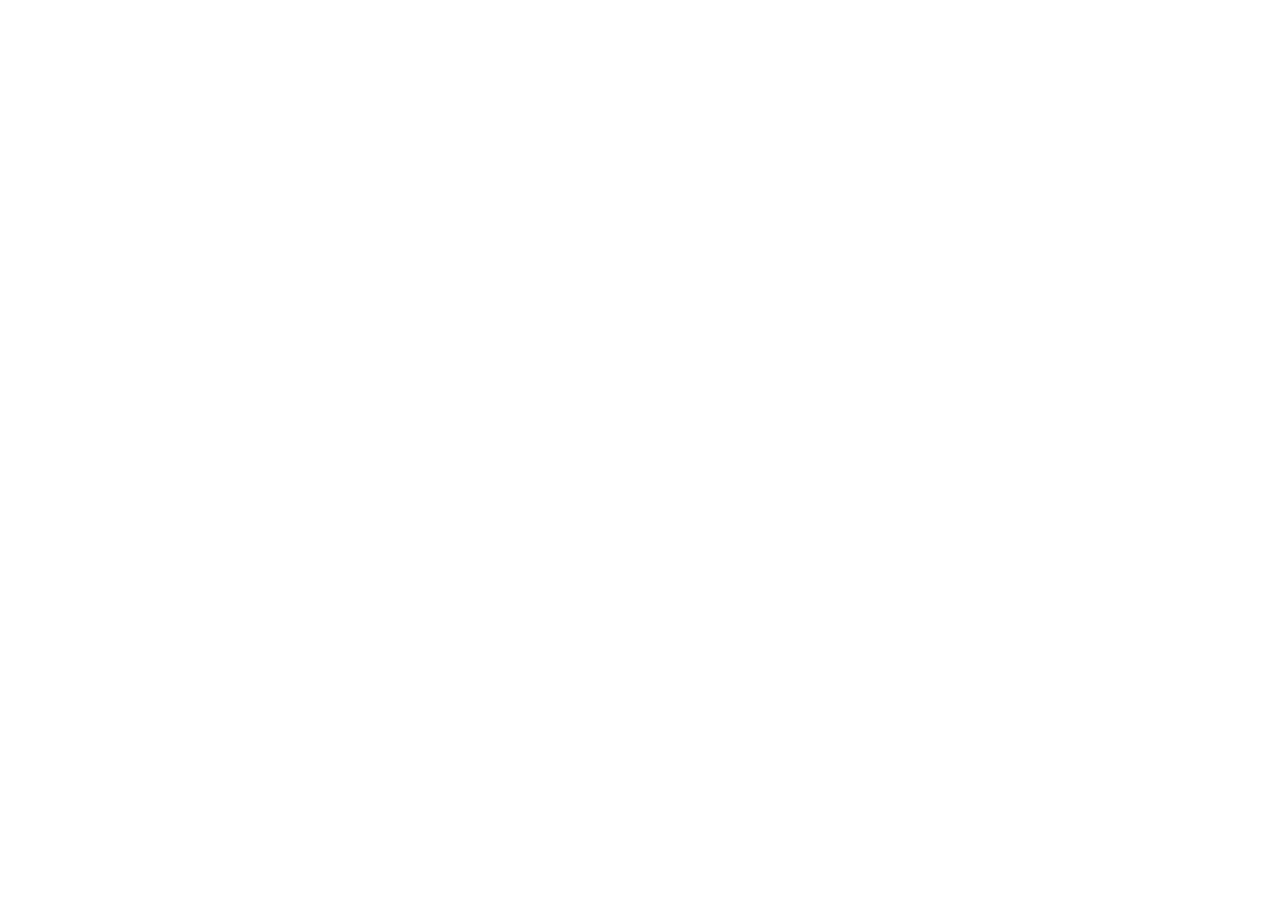
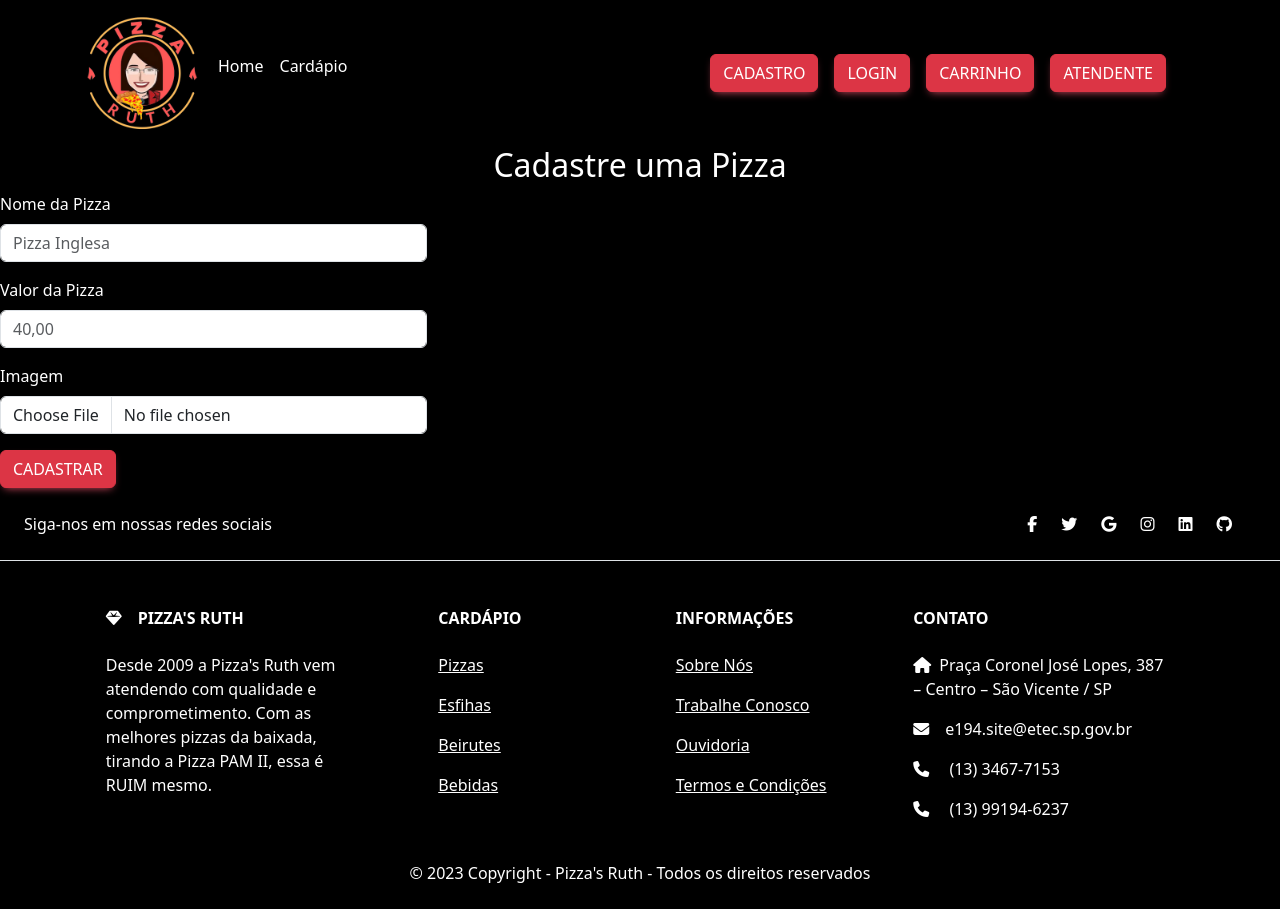
Before and after one commit to TakashiDK/pizzaRuth, a React (Vite) app: page /atendpizza in a window 1280 px wide. Before the commit this address had no page. Before the commit the page ends 800 px from the top, so only its background shows below. Built offline with nearby package versions, Linux system fonts and the light colour scheme.

Commit message:
mudancas tela
tela 100% black

```diff
--- a/src/App.css
+++ b/src/App.css
@@ -5,6 +5,10 @@
 }
 
 .text-color {
+  color: white;
+}
+
+.text-colorw {
   color: white;
 }
 
@@ -36,3 +40,8 @@
 .btn-config{
   width:100%;
 }
+
+.tela100 {
+  height: 100vh;
+  width: 100vw;
+}
--- a/src/App.jsx
+++ b/src/App.jsx
@@ -7,19 +7,24 @@
 import Posts from "./pages/Posts";
 import NovoPost from "./pages/NovoPost";
 import Atendente from "./pages/Atendente";
+import AtendPizza from "./pages/AtendPizza";
+import AtendDrink from "./pages/AtendDrink";
 
 function App(){
   return(
     <BrowserRouter>
       <Routes>
-        <Route path="/" element={ <Home/> }/>
+        <Route path="/" element={ <Login/> }/>
         <Route path="/cadastro" element={ <Cadastro/> }/>
-        <Route path="/login" element={ <Login/> }/>
+        <Route path="/home" element={ <Home/> }/>
         <Route path="/pizzas" element={ <Pizzas/> }/>
         <Route path="/atendente" element={ <Atendente/> }/>
         <Route path="/Teste" element={ <Teste/> }/>
         <Route path="/Posts" element={ <Posts/> }/>
         <Route path="/NovoPost" element={ <NovoPost/> }/>
+        <Route path="/atendpizza" element={ <AtendPizza/> }/>
+        <Route path="/atenddrink" element={ <AtendDrink/> }/>
+
 
       </Routes>
     </BrowserRouter>
--- /dev/null
+++ b/src/pages/AtendDrink.jsx
@@ -0,0 +1,29 @@
+import { useState, React } from 'react';
+import Container from 'react-bootstrap/Container';
+import Nav from 'react-bootstrap/Nav';
+import Navbar from 'react-bootstrap/Navbar';
+import 'bootstrap/dist/css/bootstrap.min.css';
+import Menu from './Menu';
+import Form from 'react-bootstrap/Form';
+import Button from 'react-bootstrap/Button';
+import 'mdb-react-ui-kit/dist/css/mdb.min.css';
+import "@fortawesome/fontawesome-free/css/all.min.css";
+import Footer from './Footer';
+import { Card } from 'react-bootstrap'
+import Row from 'react-bootstrap/Row';
+import Col from 'react-bootstrap/Col';
+import axios from "axios";
+
+function AtendPizza() {
+return (
+    <>
+        <div className='bg-black tela100'>
+            <Menu/>
+
+            <Footer/>
+        </div>
+    </>
+)
+}
+
+export default AtendPizza;
--- /dev/null
+++ b/src/pages/AtendPizza.jsx
@@ -0,0 +1,68 @@
+import { useState, React } from 'react';
+import Container from 'react-bootstrap/Container';
+import Nav from 'react-bootstrap/Nav';
+import Navbar from 'react-bootstrap/Navbar';
+import 'bootstrap/dist/css/bootstrap.min.css';
+import Menu from './Menu';
+import Form from 'react-bootstrap/Form';
+import Button from 'react-bootstrap/Button';
+import 'mdb-react-ui-kit/dist/css/mdb.min.css';
+import "@fortawesome/fontawesome-free/css/all.min.css";
+import Footer from './Footer';
+import { Card } from 'react-bootstrap'
+import Row from 'react-bootstrap/Row';
+import Col from 'react-bootstrap/Col';
+import axios from "axios";
+
+function AtendPizza() {
+    const [image, setImage] = useState('');
+
+    const uploadImage = async e => {
+        e.preventDefault();
+        console.log("Upload Imagem");
+        console.log(image);
+    }
+
+return (
+    <>
+        <div className='bg-black tela100'>
+            <Menu/>
+            <div className="">
+            <h2 className='text-colorw text-center'>Cadastre uma Pizza</h2>
+            <Form onSubmit={uploadImage}>
+                <Row>
+                    <Col>
+                    <Form.Group className="mb-3 col-4">
+                        <Form.Label className='text-colorw'>Nome da Pizza</Form.Label>
+                        <Form.Control type="text" name="nmpizza" id="nmpizza" placeholder="Pizza Inglesa" />
+                    </Form.Group>
+                    </Col>
+                </Row>
+                <Row>
+                    <Col>
+                    <Form.Group className="mb-3 col-4">
+                        <Form.Label className='text-colorw'>Valor da Pizza</Form.Label>
+                        <Form.Control type="number" name="vlpizza" id="vlpizza" placeholder="40,00" />
+                    </Form.Group>
+                    </Col>
+                </Row>
+                <Row>
+                    <Col>
+                    <Form.Group className="mb-3 col-4">
+                        <Form.Label className='text-colorw'>Imagem</Form.Label>
+                        <Form.Control type="file" onChange={e => setImage(e.target.files[0])} name="imagepizza" id="imagepizza"/>
+                    </Form.Group>
+                    </Col>
+                </Row>
+                <Button variant="danger" type="submit" value="Cadastrar">
+                    Cadastrar
+                </Button>
+            </Form>
+            </div>
+            <Footer/>
+        </div>
+    </>
+)
+}
+
+export default AtendPizza;
--- a/src/pages/Atendente.jsx
+++ b/src/pages/Atendente.jsx
@@ -17,15 +17,15 @@
 function Atendente() {
 return (
     <>
-        <div className='bg-black'>
+        <div className='bg-black tela100'>
             <Menu/>
             <div className="container mt-3 mb-3">
                 <h2 className='text-color'>O que deseja fazer?</h2>
                 <Col className='row flex justify-content-between larg col-12'>
-                <Nav.Link href="/cadastro" className="text-color mt-4 mb-4"><Button variant="danger">Cadastrar Pizza</Button>{' '}</Nav.Link>
-                <Nav.Link href="/cadastro" className="text-color mb-4"><Button variant="danger">Cadastrar Bebida</Button>{' '}</Nav.Link>
+                <Nav.Link href="/atendpizza" className="text-color mt-4 mb-4"><Button variant="danger">Cadastrar Pizza</Button>{' '}</Nav.Link>
+                <Nav.Link href="/atenddrink" className="text-color mb-4"><Button variant="danger">Cadastrar Bebida</Button>{' '}</Nav.Link>
                 <Nav.Link href="/cadastro" className="text-color mb-4"><Button variant="danger">Cadastrar Usuário</Button>{' '}</Nav.Link>
-                <Nav.Link href="/cadastro" className="text-color mb-4"><Button variant="danger">Efetuar Pedido</Button>{' '}</Nav.Link>
+                <Nav.Link href="/" className="text-color mb-4"><Button variant="danger">Efetuar Pedido</Button>{' '}</Nav.Link>
                 </Col>
             </div>
             <Footer/>
--- a/src/pages/Cadastro.jsx
+++ b/src/pages/Cadastro.jsx
@@ -36,7 +36,7 @@
     try {
       const response = await axios.post('http://localhost/pizzaruth/slim/cadastrarUsuario', { body: body, }, { headers: { 'Content-Type': 'application/x-www-form-urlencoded; charset=UTF-8' } });
       alert("Cadastro efetuado com sucesso!");
-      location.href = 'http://localhost:5173/';
+      location.href = 'http://localhost:5173/home';
     }
     catch (error) {
       console.log(error);
--- a/src/pages/Login.jsx
+++ b/src/pages/Login.jsx
@@ -26,15 +26,20 @@
       try
       {
         const resposta = await axios.post('http://localhost/pizzaRuth/slim/logarUsuario', {body: body}, {headers: {'Content-Type' : 'application/x-www-form-urlencoded; charset=UTF-8'}});
-        console.log(resposta.data);
+          console.log(resposta.data);
 
           if (resposta.data)
           {
-            location.href = 'http://localhost:5173/';
+            alert('Logado com sucesso');
+            location.href = 'http://localhost:5173/home';
+          }
+          else{
+            alert('Login falhou com sucesso!');
           }
       }
       catch (error)
       {
+
         console.log(error);
       }
     }
@@ -52,7 +57,7 @@
           <Col className="col-12 mx-5 size">
             <Form onSubmit={(e) => logarUsuario(e)}>
               <Form.Group className="mb-3">
-                <Form.Label className='text-color'>Email</Form.Label>
+                <Form.Label className='text-colorw'>Email</Form.Label>
                 <Form.Control value={email} onChange={(e) => setEmail(e.target.value)} name="email" id="email" type="email" placeholder="Exemplo@mail.com.br" />
               </Form.Group>
               <Form.Group className="mb-3">
@@ -62,6 +67,7 @@
               <Button variant="danger btn-config" type="submit" value="Entrar">
                 Entrar
               </Button>
+              <h3 className='text-colorw'>Não possui conta? <a className='text-color' href="/cadastro">Crie uma conta</a></h3>
             </Form>
           </Col>
         </Row>
--- a/src/pages/Menu.jsx
+++ b/src/pages/Menu.jsx
@@ -29,7 +29,7 @@
 
               <Nav.Link href="/cadastro" className="text-color">      <Button variant="danger">Cadastro</Button>{' '}</Nav.Link>
               <Nav.Link href="/login" className="text-color">      <Button variant="danger">Login</Button>{' '}</Nav.Link>
-              <Nav.Link href="/login" className="text-color">      <Button variant="danger"> Carrinho</Button>{' '}</Nav.Link>
+              <Nav.Link href="/carrinho" className="text-color">      <Button variant="danger"> Carrinho</Button>{' '}</Nav.Link>
               <Nav.Link href="/atendente" className="text-color">      <Button variant="danger"> Atendente</Button>{' '}</Nav.Link>
               </Nav>
             </Nav>
```
Also changed, not shown: src/pages/Carrinho.jsx (added).
